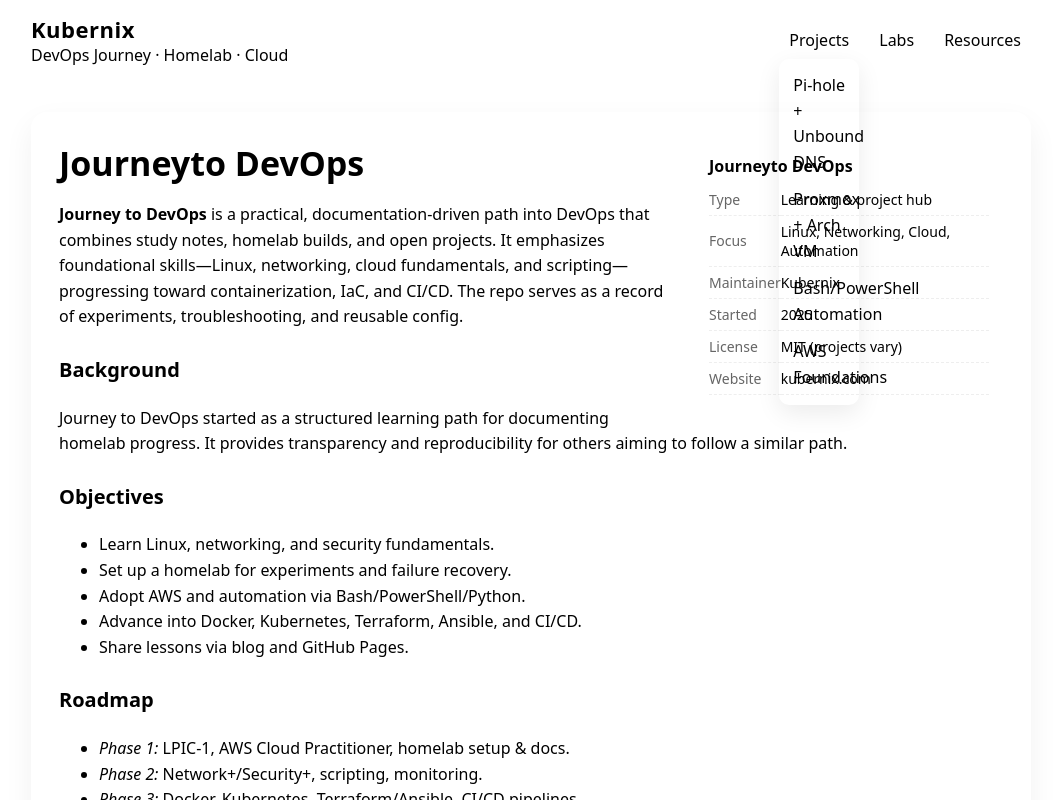
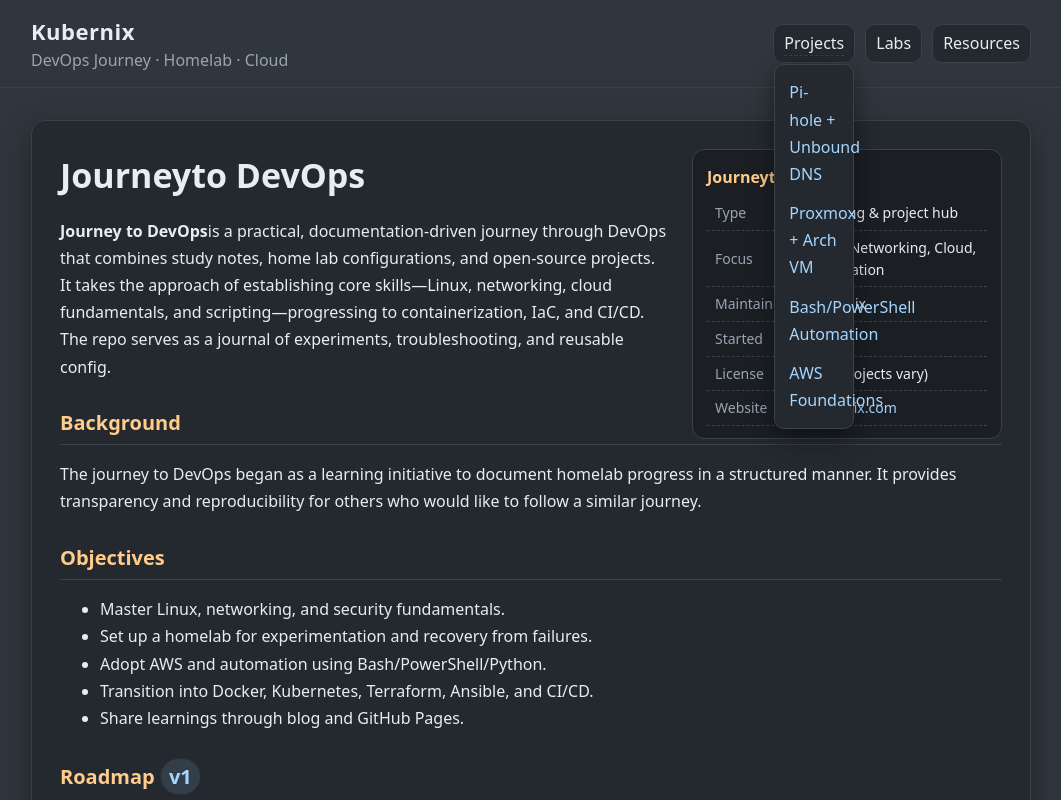
Before and after one commit to milinko92/kubernix.github.io, a plain HTML site: page index.html in a window 1280 px wide. Both pictures are taken after a click on the heading "Projects". Shown: the top 800 px of the page, without its empty margins (109-1170 px from the left). Drawn offline with Linux system fonts and the light colour scheme.

Commit message:
Update index.html

```diff
--- a/index.html
+++ b/index.html
@@ -8,79 +8,103 @@
 
   <style>
     :root{
-      --bg: #30363d;         /* background */
-      --surface: #24292f;    /* cards / header */
-      --text: #e6edf3;       /* primary text for dark bg */
-      --muted: #9aa4b2;      /* secondary text */
-      --primary: #a5d6ff;    /* your light blue */
-      --primary-10: rgba(165,214,255,.10);
-      --accent: #ffcc8a;     /* complementary accent (soft amber/orange) */
-      --border: #3a4149;     /* subtle borders */
-      --focus: #7fb5ff;      /* focus ring */
+      --bg: #30363d;
+      --surface: #24292f;
+      --text: #e6edf3;
+      --muted: #9aa4b2;
+      --primary: #a5d6ff;
+      --primary-10: rgba(165,214,255,.12);
+      --accent: #ffcc8a;
+      --border: #3a4149;
+      --focus: #7fb5ff;
       --radius: 14px;
-      --shadow: 0 10px 30px rgba(0,0,0,.25);
+      --shadow: 0 10px 30px rgba(0,0,0,.35);
     }
+
+    @media (prefers-reduced-motion: no-preference){
+      :root{ scroll-behavior: smooth; }
+    }
+
     html,body{height:100%}
     body{
       margin:0;
       font-family: ui-sans-serif, system-ui, -apple-system, Segoe UI, Roboto, "Helvetica Neue", Arial, "Noto Sans", "Liberation Sans", sans-serif;
-      color: var(--ink);
-      background:
-        radial-gradient(1200px 800px at 20% 0%, rgba(165,214,255,.10), transparent 60%),
-        linear-gradient(180deg, var(--linen), #fff 60%, var(--linen));
+      color: var(--text);
+      background: var(--bg);
+      line-height: 1.55;
+      -webkit-font-smoothing: antialiased;
+      -moz-osx-font-smoothing: grayscale;
     }
+
     .wrap{max-width: 1000px; margin: 0 auto; padding: 32px 16px;}
+
     header{
-      position: sticky; top:0; z-index:10;
+      position: sticky; top:0; z-index:20;
       backdrop-filter: blur(6px);
-      background: color-mix(in oklab, var(--linen) 70%, white);
-      border-bottom: 1px solid var(--rule);
+      background: color-mix(in oklab, var(--surface) 85%, #000 15% / 85%);
+      border-bottom: 1px solid var(--border);
     }
     header .bar{display:flex; align-items:center; justify-content:space-between; gap:16px; padding:14px 0;}
-    .brand{font-weight:800; letter-spacing:.5px; font-size: clamp(18px, 3vw, 22px);}
-    .tag{color: var(--ink-soft); font-weight:500}
+    .brand{font-weight:800; letter-spacing:.5px; font-size: clamp(18px, 3vw, 22px); color: var(--text)}
+    .tag{color: var(--muted); font-weight:500}
 
     nav .menus{display:flex; gap:10px; flex-wrap:wrap}
     details{
       position:relative; display:inline-block;
-      border:1px solid var(--rule); border-radius:10px; background: var(--paper);
+      border:1px solid var(--border); border-radius:10px; background: var(--surface);
       padding:6px 10px;
     }
-    details > summary{list-style:none; cursor:pointer; outline:none;}
-    details[open] > summary{border-bottom:1px dashed var(--rule)}
+    details > summary{list-style:none; cursor:pointer; outline:none; color: var(--text)}
+    details[open] > summary{border-bottom:1px dashed var(--border)}
     details ul{
       position:absolute; left:0; right:0; top: calc(100% + 2px);
       margin:0; padding:8px; list-style:none;
-      background: var(--paper);
-      border:1px solid var(--rule); border-radius:10px;
-      box-shadow: 0 8px 24px rgba(0,0,0,.08);
+      background: var(--surface);
+      border:1px solid var(--border); border-radius:10px;
+      box-shadow: 0 8px 24px rgba(0,0,0,.45);
     }
     details ul li{margin:0; padding:6px 6px}
-    a{color: var(--link); text-decoration: none}
+
+    a{color: var(--primary); text-decoration: none}
     a:hover{text-decoration: underline}
+    a:focus-visible, button:focus-visible, summary:focus-visible, [tabindex]:focus-visible{
+      outline: 2px solid var(--focus);
+      outline-offset: 2px;
+      border-radius: 6px;
+    }
 
     .paper{
-      background: var(--paper);
-      border: 1px solid var(--rule);
-      border-radius: 16px;
-      box-shadow: 0 2px 0 rgba(0,0,0,.02), 0 12px 30px rgba(0,0,0,.06);
+      background: var(--surface);
+      border: 1px solid var(--border);
+      border-radius: var(--radius);
+      box-shadow: var(--shadow);
       padding: 28px;
     }
+
     .infobox{
       float:right; width:min(280px, 40%); margin: 0 0 16px 24px;
-      background: white; border:1px solid var(--rule); border-radius:12px; padding:12px 14px;
-      font-size: 14px;
+      background: color-mix(in oklab, var(--surface) 85%, #000 15%);
+      border:1px solid var(--border); border-radius:12px; padding:12px 14px;
+      font-size: 14px; color: var(--text);
     }
-    .infobox h3{margin:.2rem 0 .4rem 0; font-size:16px}
+    .infobox h3{margin:.2rem 0 .4rem 0; font-size:16px; color: var(--accent)}
     .infobox table{width:100%; border-collapse: collapse}
-    .infobox td{padding:6px 0; border-bottom:1px dashed #eee}
-    .infobox td:first-child{color:#666}
+    .infobox td{padding:6px 8px; border-bottom:1px dashed var(--border)}
+    .infobox td:first-child{color: var(--muted); white-space: nowrap; padding-right:12px;}
+
     h1{margin: 0 0 8px 0; font-size: clamp(26px, 4vw, 34px)}
-    h2{margin-top: 26px; font-size: 20px; border-bottom: 1px solid var(--rule); padding-bottom:6px}
-    p{line-height:1.6}
-    ul{line-height:1.6}
-    footer{border-top:1px solid var(--rule); color:#666; font-size:14px; padding:18px 0; margin-top:32px}
-    .muted{color:#777}
+    h2{margin-top: 26px; font-size: 20px; border-bottom: 1px solid var(--border); padding-bottom:6px; color: var(--accent)}
+    p{line-height:1.7}
+    ul{line-height:1.7}
+
+    .badge{display:inline-block; padding:2px 8px; border-radius:999px; background: var(--primary-10); color: var(--primary); border:1px solid color-mix(in oklab, var(--primary) 35%, #000 65%)}
+
+    footer{border-top:1px solid var(--border); color: var(--muted); font-size:14px; padding:18px 0; margin-top:32px}
+
+    @media (prefers-reduced-motion: reduce){
+      *{animation: none !important; transition: none !important}
+    }
+
     @media (max-width: 780px){
       .infobox{float:none; width:100%; margin: 0 0 16px 0}
     }
@@ -127,8 +151,8 @@
 
   <main class="wrap">
     <article class="paper" id="article">
-      <aside class="infobox">
-        <h3>Journeyto DevOps</h3>
+      <aside class="infobox" aria-labelledby="info-heading">
+        <h3 id="info-heading">Journeyto DevOps</h3>
         <table>
           <tr><td>Type</td><td>Learning & project hub</td></tr>
           <tr><td>Focus</td><td>Linux, Networking, Cloud, Automation</td></tr>
@@ -140,21 +164,21 @@
       </aside>
 
       <h1>Journeyto DevOps</h1>
-      <p><strong>Journey to DevOps</strong> is a practical, documentation-driven path into DevOps that combines study notes, homelab builds, and open projects. It emphasizes foundational skills—Linux, networking, cloud fundamentals, and scripting—progressing toward containerization, IaC, and CI/CD. The repo serves as a record of experiments, troubleshooting, and reusable config.</p>
+      <p><strong>Journey to DevOps</strong>is a practical, documentation-driven journey through DevOps that combines study notes, home lab configurations, and open-source projects. It takes the approach of establishing core skills—Linux, networking, cloud fundamentals, and scripting—progressing to containerization, IaC, and CI/CD. The repo serves as a journal of experiments, troubleshooting, and reusable config.</p>
 
       <h2>Background</h2>
-      <p>Journey to DevOps started as a structured learning path for documenting homelab progress. It provides transparency and reproducibility for others aiming to follow a similar path.</p>
+      <p>The journey to DevOps began as a learning initiative to document homelab progress in a structured manner. It provides transparency and reproducibility for others who would like to follow a similar journey.</p>
 
       <h2>Objectives</h2>
       <ul>
-        <li>Learn Linux, networking, and security fundamentals.</li>
-        <li>Set up a homelab for experiments and failure recovery.</li>
-        <li>Adopt AWS and automation via Bash/PowerShell/Python.</li>
-        <li>Advance into Docker, Kubernetes, Terraform, Ansible, and CI/CD.</li>
-        <li>Share lessons via blog and GitHub Pages.</li>
+        <li>Master Linux, networking, and security fundamentals.</li>
+        <li>Set up a homelab for experimentation and recovery from failures.</li>
+        <li>Adopt AWS and automation using Bash/PowerShell/Python.</li>
+        <li>Transition into Docker, Kubernetes, Terraform, Ansible, and CI/CD.</li>
+        <li>Share learnings through blog and GitHub Pages.</li>
       </ul>
 
-      <h2 id="roadmap">Roadmap</h2>
+      <h2 id="roadmap">Roadmap <span class="badge">v1</span></h2>
       <ul>
         <li><em>Phase 1:</em> LPIC-1, AWS Cloud Practitioner, homelab setup & docs.</li>
         <li><em>Phase 2:</em> Network+/Security+, scripting, monitoring.</li>
@@ -164,7 +188,7 @@
 
     <footer>
       <div class="wrap" style="padding:0">
-        <span class="muted">© 2025 Kubernix · <a href="https://kubernix.com">kubernix.com</a> · <a href="https://blog.kubernix.com">blog.kubernix.com</a></span>
+        <span>© 2025 Kubernix · <a href="https://kubernix.com">kubernix.com</a> · <a href="https://blog.kubernix.com">blog.kubernix.com</a></span>
       </div>
     </footer>
   </main>
```
